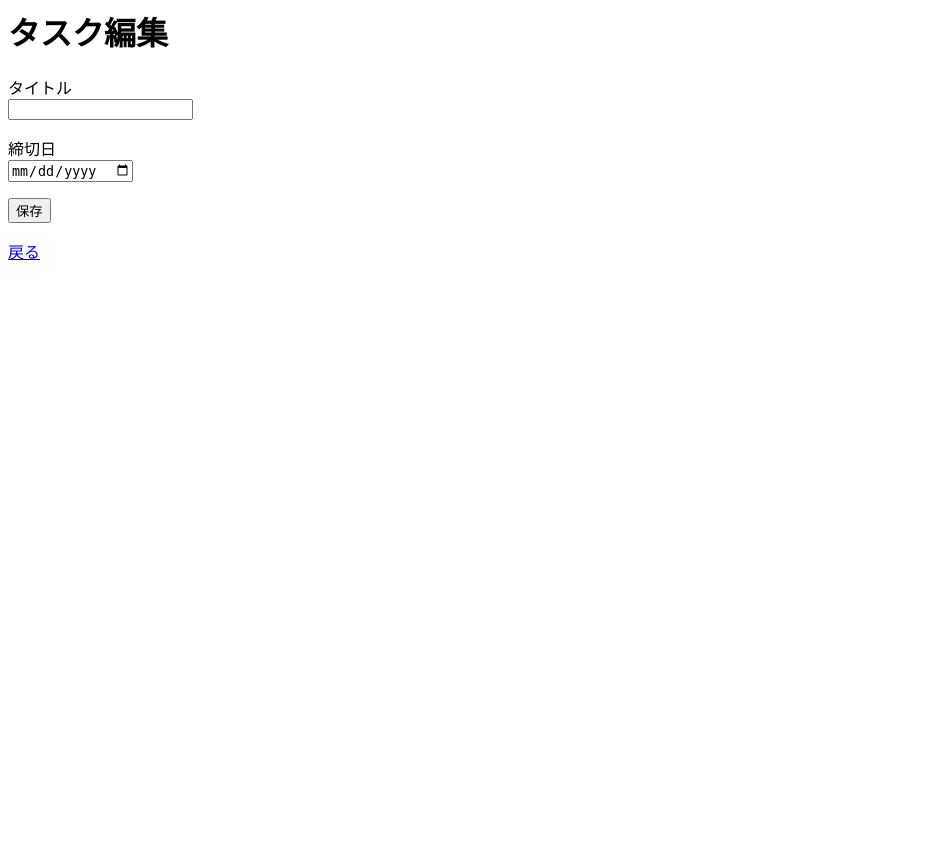
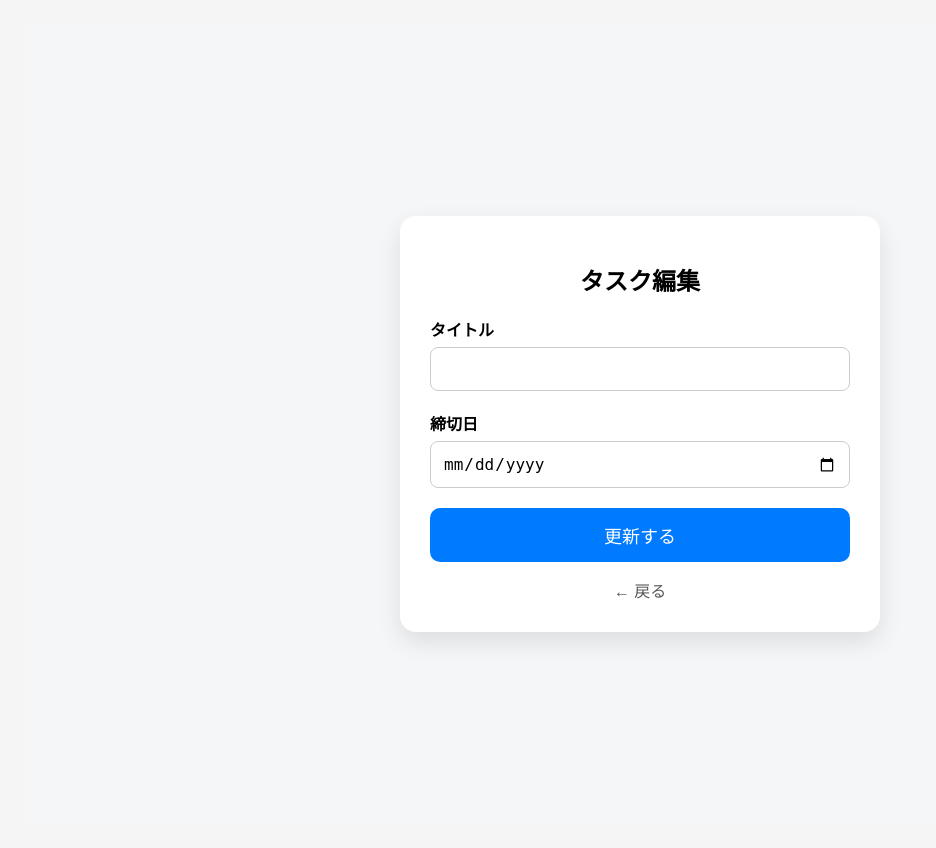
Before and after one commit to primaveratraveler-glitch/newtaskmanagement, a Flask app: template templates/edit.html in a window 1280 px wide. Shown: the whole page, without its empty margins (0-936 px from the left). Before the commit the page ends 260 px from the top, so only its background shows below. Run offline with Flask 3, Linux system fonts and the light colour scheme; the template is opened without the code that fills it, so the values that code supplies are empty.

Commit message:
Update edit.html

```diff
--- a/templates/edit.html
+++ b/templates/edit.html
@@ -1,23 +1,23 @@
-<body class="form-page">
+<div class="add-container">
+  <div class="add-card">
+    <link rel="stylesheet" href="{{ url_for('static', filename='style.css') }}">
 
-<div class="task-form">
-  <h1>タスク編集</h1>
+    <h1>タスク編集</h1>
 
-  <form action="/update/{{ task.id }}" method="post">
-    <p>
-      タイトル<br>
-      <input type="text" name="title" value="{{ task.title }}" required>
-    </p>
+    <form method="post">
+      <div class="form-group">
+        <label>タイトル</label>
+        <input type="text" name="title" value="{{ task.title }}" required>
+      </div>
 
-    <p>
-      締切日<br>
-      <input type="date" name="due_date" value="{{ task.due_date }}">
-    </p>
+      <div class="form-group">
+        <label>締切日</label>
+        <input type="date" name="due_date" value="{{ task.due_date }}">
+      </div>
 
-    <button type="submit">保存</button>
-  </form>
+      <button type="submit" class="add-btn">更新する</button>
+    </form>
 
-  <a href="/" class="back-link">戻る</a>
+    <a href="/" class="back-link">← 戻る</a>
+  </div>
 </div>
-
-</body>
```
